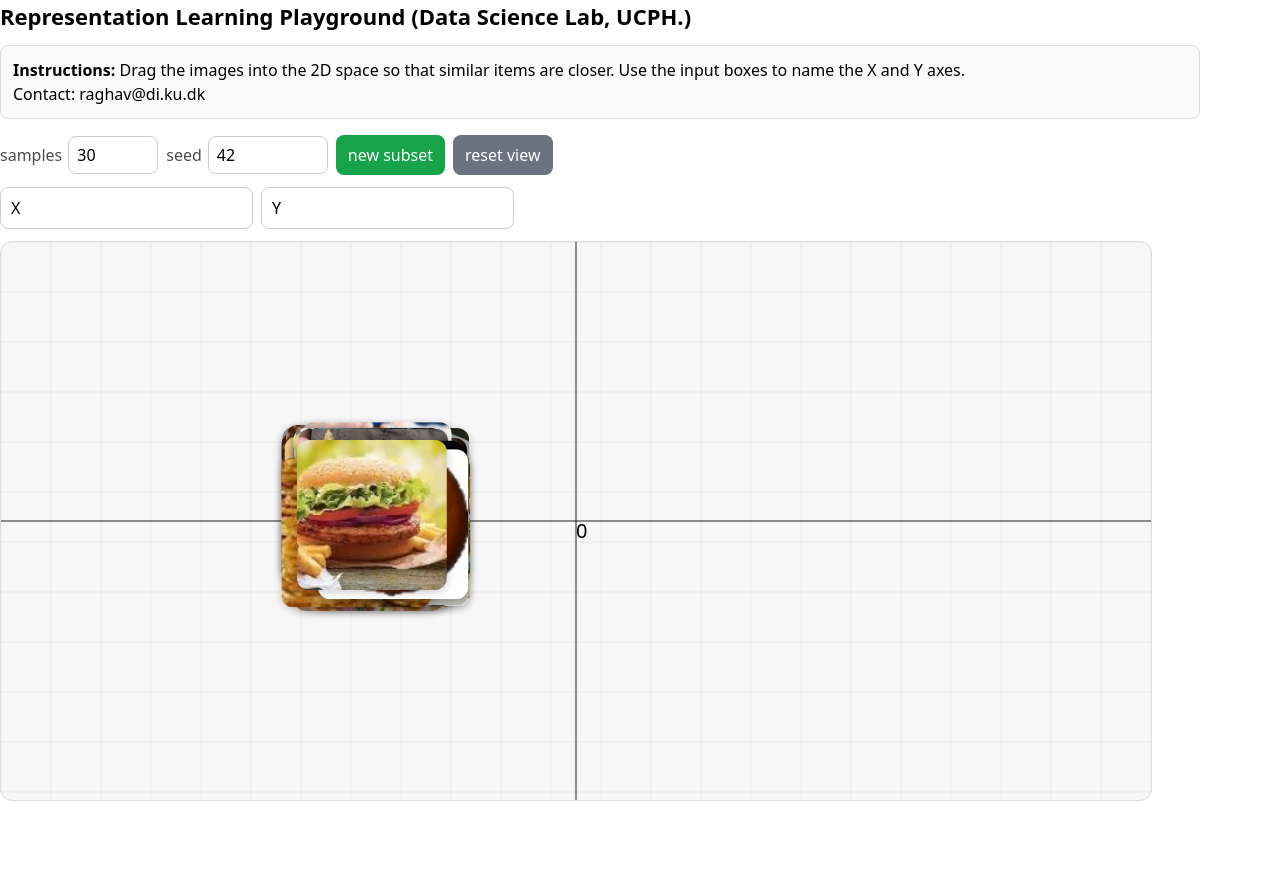
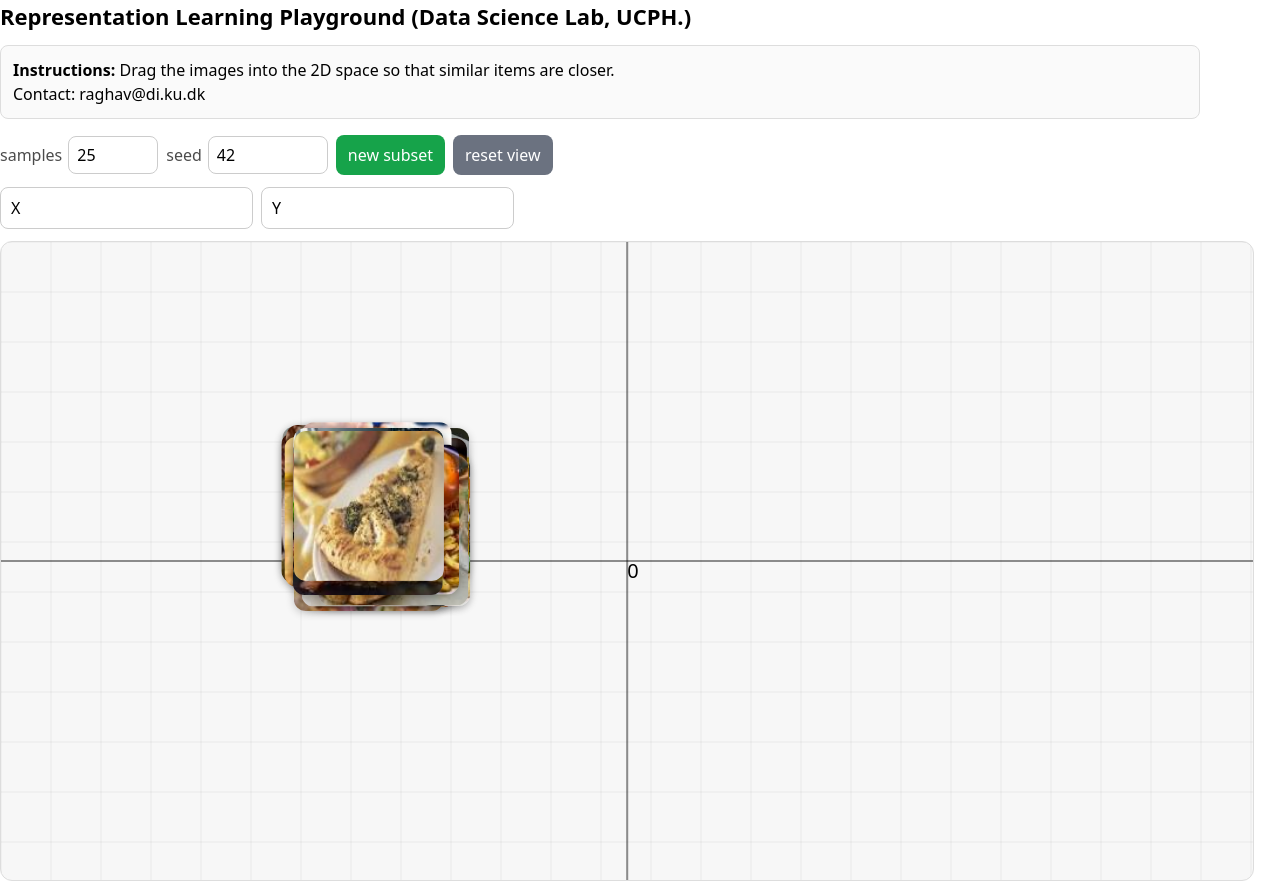
Before and after one commit to raghavian/repr-learn, a React (Vite) app: page / in a window 1280 px wide. Before the commit the page ends 801 px from the top, so only its background shows below. Built offline with nearby package versions, Linux system fonts and the light colour scheme.

Commit message:
Updatr app

```diff
--- a/src/RepresentationPlayground.jsx
+++ b/src/RepresentationPlayground.jsx
@@ -2,7 +2,7 @@ import React, { useEffect, useRef, useState } from 'react';
 import { motion } from 'framer-motion';
 
 // Default number of images sampled per view
-const DEFAULT_SAMPLE_SIZE = 30;
+const DEFAULT_SAMPLE_SIZE = 25;
 const randomOffset = (r = 40) => (Math.random() - 0.5) * r;
 
 function sampleWithSeed(arr, n, seed) {
@@ -108,7 +108,7 @@ export default function RepresentationPlayground() {
       </h1>
         <div style={{ padding: 12, border: '1px solid #ddd', borderRadius: 8, marginBottom: 16, background: '#fafafa' }}>
           <strong>Instructions:</strong> Drag the images into the 2D space so that similar
-          items are closer. Use the input boxes to name the X and Y axes.
+          items are closer.
            <br />
            Contact: raghav@di.ku.dk
         </div>
@@ -212,9 +212,9 @@ export default function RepresentationPlayground() {
         ref={containerRef}
         style={{
           position: 'relative',
-          width: '90vw',
-          height: '70vh',
-          maxWidth: 1200,
+          width: '98vw',
+          height: '80vh',
+          maxWidth: 1500,
           border: '1px solid #ddd',
           background: '#f7f7f7',
           borderRadius: 12,
```
